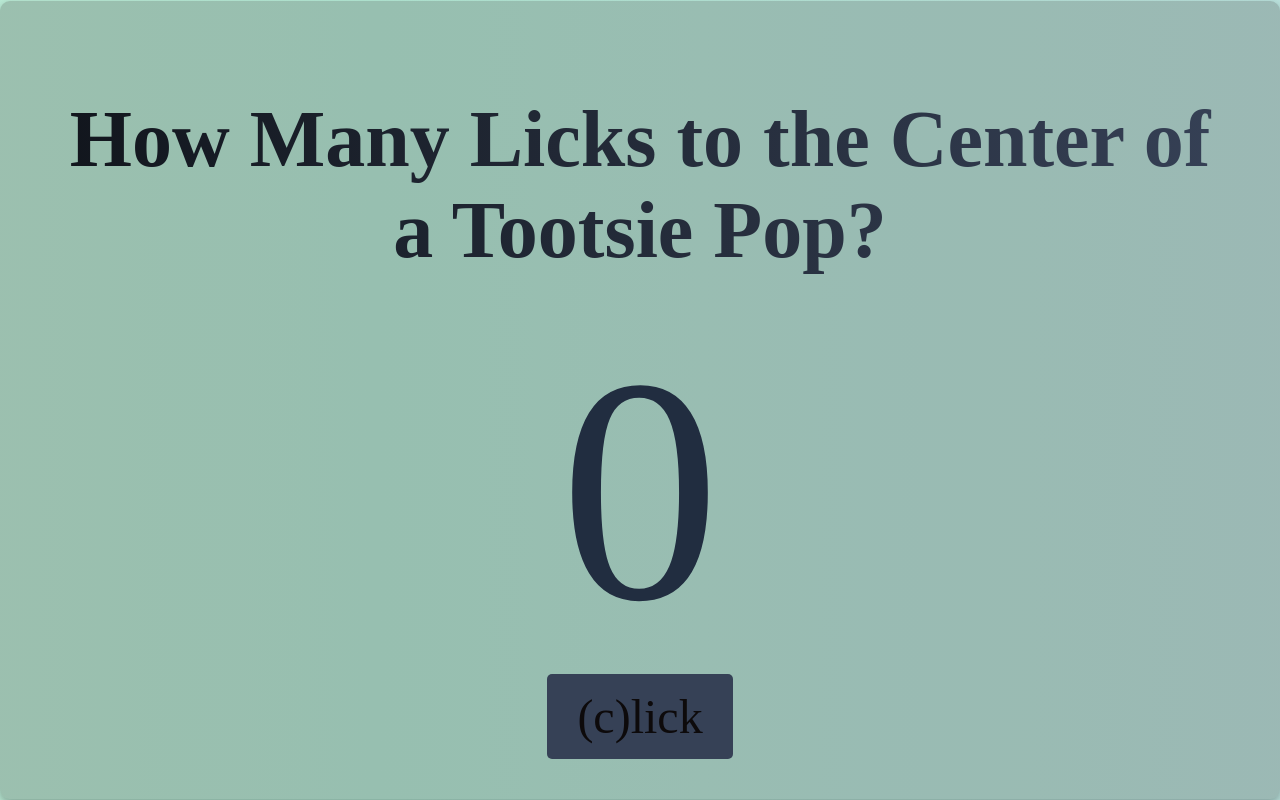
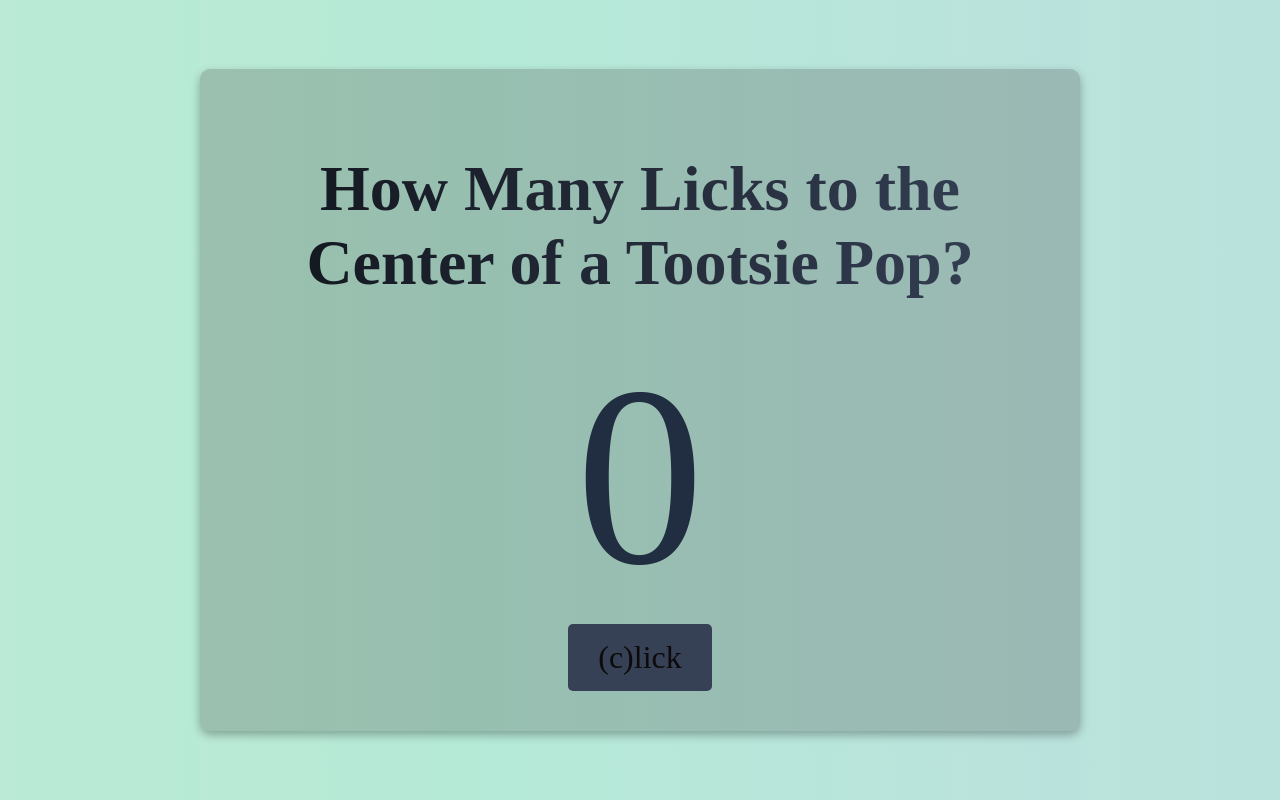
Before and after one commit to aditi-manthri/totsies, a Next.js app: page / in a window 1280 px wide. Built offline with nearby package versions, Linux system fonts and the light colour scheme; a web font is replaced by a local one.

Commit message:
Update globals.css

```diff
--- a/app/globals.css
+++ b/app/globals.css
@@ -31,13 +31,13 @@ body, html {
   color: #ffffff;
   padding: 40px;
   border-radius: 10px;
-  width: 1200px;
+  width: 800px;
   text-align: center;
   box-shadow: 0 4px 10px rgba(0, 0, 0, 0.3);
 }
 
 .title {
-  font-size: 5em;
+  font-size: 4em;
   margin-bottom: 30px;
   background: linear-gradient(to right, #11151c, #364156);
   -webkit-background-clip: text;
@@ -51,7 +51,7 @@ body, html {
 }
 
 .countDisplay {
-  font-size: 20em;
+  font-size: 16em;
   color:#212d40;
 }
 
@@ -59,7 +59,7 @@ body, html {
   background-color: #364156;
   font-family: 'DynaPuff', cursive;
   color: #0d0a0b;
-  font-size: 3em;
+  font-size: 2em;
   padding: 15px 30px;
   border: none;
   border-radius: 5px;
@@ -94,7 +94,7 @@ body, html {
 }
 
 .congratulationsText {
-  font-size: 4em;
+  font-size: 3em;
   font-weight: bold;
   color: #f1f4fb;
   margin-bottom: 20px;
```
